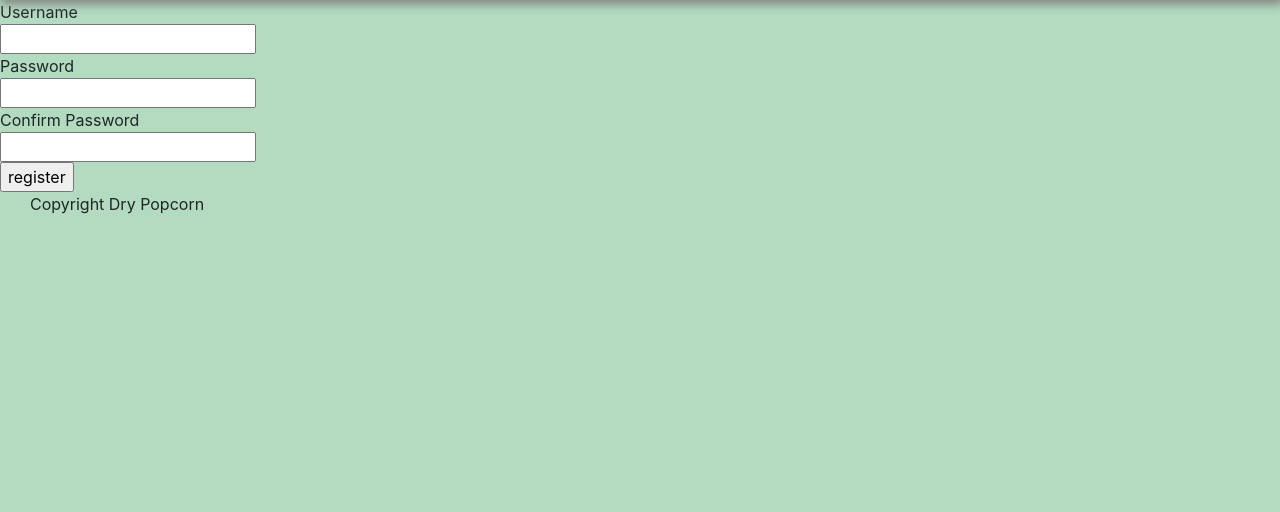
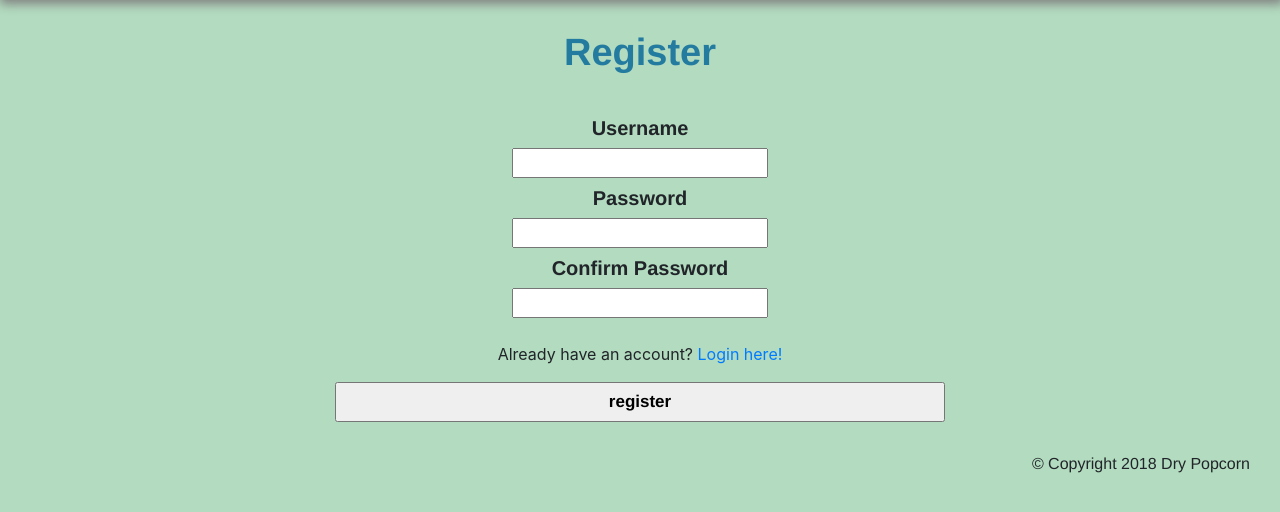
Before and after one commit to jerry1ye10/Dry-Popcorn, a Flask app: page /register in a window 1280 px wide. Shown: the part 46-558 px from the top of the page. Run offline with Flask 2, Linux system fonts and the light colour scheme; parts of the project's set-up code (start-up, migrations or seed data) failed here and were passed over; some libraries are stand-ins or nearby versions.

Commit message:
designed login and register

```diff
--- a/app.py
+++ b/app.py
@@ -65,29 +65,29 @@ def register():
 @app.route("/auth", methods=["POST"])
 def authenticate():
     submit_type = frequest.form.get("submit")
+    username_list = db.get_username_list()
     if (submit_type == "register"):
         username_input = frequest.form.get("username")
         password_input = frequest.form.get("password")
         c_password_input = frequest.form.get("confirm_password")
-        #get all users
-        username_list = db.get_username_list()
         if (username_input in username_list):
-            flash("Username already exists. Please try a different username.")
+            flash("Username already exists. Please try a different username.","error")
         #check that password confirm
         elif (password_input != c_password_input):
-            flash("Password and Confirm Password do not match.")
+            flash("Password and Confirm Password do not match.","error")
         else:
             db.add_user(username_input,password_input)
-            flash("Successfully created account.")
+            flash("Successfully created account.","success")
             return redirect(url_for("login"))
         return redirect(url_for("register"))
     elif (submit_type == "login"):
         username_input = frequest.form.get("username")
         password_input = frequest.form.get("password")
-        if (db.check_password(username_input,password_input)):
-            session["username"] = username_input
-            return redirect(url_for("home"))
-        flash("Username or password is incorrect.")
+        if (username_input in username_list):
+            if (db.check_password(username_input,password_input)):
+                session["username"] = username_input
+                return redirect(url_for("home"))
+        flash("Username or password is incorrect. Please try again.","error")
         return redirect(url_for("login"))
 
 @app.route("/logout")
--- a/static/style.css
+++ b/static/style.css
@@ -7,11 +7,12 @@ h1{
   font-family: "Helvetica";
   font-weight: bold;
   font-size: 38px;
-  text-align: center;
 }
 
 footer{
+  font-family: "Helvetica";
   margin: 0px 30px;
+  text-align: right;
 }
 
 .navbar{
@@ -20,6 +21,7 @@ footer{
 }
 
 .main{
+  text-align: center;
   margin: 30px 30px;
 }
 
@@ -58,3 +60,40 @@ footer{
   padding: 0px;
   text-decoration: none;
 }
+
+.login-info{
+  font-family: "Helvetica";
+  font-weight: bold;
+  font-size: 20px;
+  margin: 5px;
+}
+
+.error{
+  color: red;
+  font-family: "Helvetica";
+  font-weight: bold;
+  font-size: 15px;
+  margin: 0px;
+}
+
+.success{
+  color: green;
+  font-family: "Helvetica";
+  font-weight: bold;
+  font-size: 15px;
+  margin: 0px;
+}
+
+#register{
+  font-family: "Helvetica";
+  font-size: 13px;
+  margin: 0px;
+}
+
+#submit{
+  width: 50%;
+  height: 40px;
+  font-family: "Helvetica";
+  font-weight: bold;
+  font-size: 17px;
+}
--- a/templates/base.html
+++ b/templates/base.html
@@ -26,7 +26,7 @@
     {% endblock %}
   </body>
   <footer>
-    Copyright Dry Popcorn
+    &copy Copyright 2018 Dry Popcorn
   </footer>
 
 </html>
--- a/templates/register.html
+++ b/templates/register.html
@@ -1,20 +1,25 @@
 {% extends "base.html" %}
 
 {% block content %}
-{% set msgs = get_flashed_messages() %}
-  {% for each in msgs %}
-    {{each}}<br>
+<div class="main">
+  <h1>Register</h1>
+  <br>
+  {% set msgs = get_flashed_messages(with_categories=true) %}
+  {% for category, each in msgs %}
+    <p class="{{category}}">{{each}}<p>
   {% endfor %}
   <form action="/auth" method="POST">
-  Username<br>
+    <p class="login-info">Username</p>
     <input type="text" name="username">
     <br>
-  Password<br>
+    <p class="login-info">Password</p>
     <input type="text" name="password">
     <br>
-  Confirm Password<br>
+    <p class="login-info">Confirm Password</p>
     <input type="text" name="confirm_password">
-  <br>
-  <input type="submit" name="submit" value="register">
+    <br><br>
+    <p class="register">Already have an account? <a href="/login">Login here!</a><p>
+    <input type="submit" id="submit" name="submit" value="register" placeholder="Register">
   </form>
+</div>
 {% endblock %}
```
Also changed, not shown: templates/login.html (+11 -8 lines), data/database.db. Lines whose indentation alone changed are shown as unchanged.
